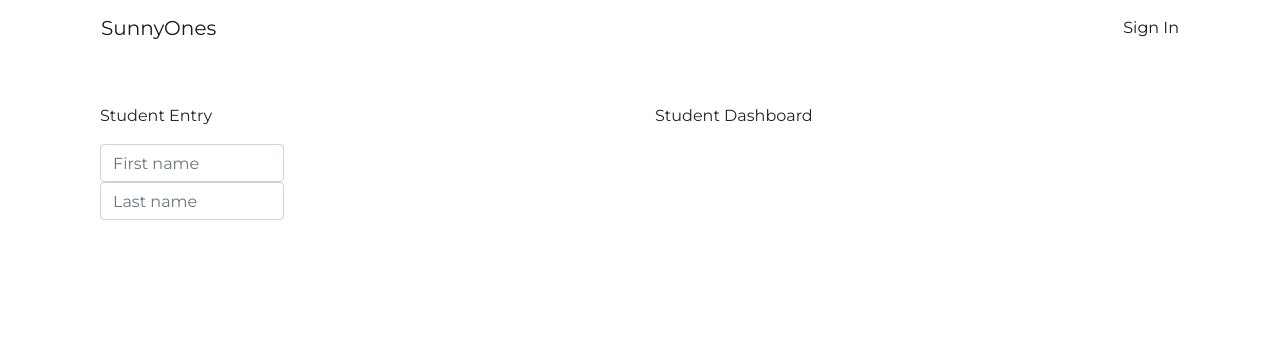
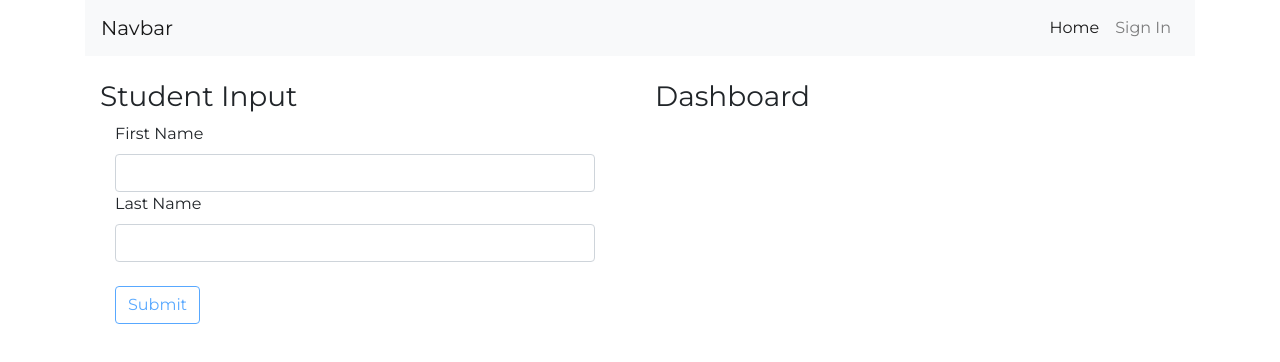
Before and after one commit to jasonjohn12/teachers-communication-log, a React (Create React App) app: page / in a window 1280 px wide. Shown: the top 362 px of the page. Built offline with nearby package versions, Linux system fonts and the light colour scheme.

Commit message:
changed to bootstrap and added state
changed to bootstrap and added state

```diff
--- a/package.json
+++ b/package.json
@@ -5,7 +5,6 @@
   "dependencies": {
     "bootstrap": "^4.4.1",
     "react": "^16.9.0",
-    "react-bootstrap": "^1.0.0-beta.16",
     "react-dom": "^16.9.0",
     "react-scripts": "3.1.1"
   },
@@ -29,5 +28,10 @@
       "last 1 firefox version",
       "last 1 safari version"
     ]
+  },
+  "devDependencies": {
+    "install": "^0.13.0",
+    "npm": "^6.13.4",
+    "uuid": "^3.3.3"
   }
 }
--- a/public/index.html
+++ b/public/index.html
@@ -28,6 +28,21 @@
       href="https://fonts.googleapis.com/css?family=Montserrat:400,700&display=swap"
       rel="stylesheet"
     />
+    <script
+      src="https://code.jquery.com/jquery-3.2.1.slim.min.js"
+      integrity="sha384-KJ3o2DKtIkvYIK3UENzmM7KCkRr/rE9/Qpg6aAZGJwFDMVNA/GpGFF93hXpG5KkN"
+      crossorigin="anonymous"
+    ></script>
+    <script
+      src="https://cdnjs.cloudflare.com/ajax/libs/popper.js/1.12.9/umd/popper.min.js"
+      integrity="sha384-ApNbgh9B+Y1QKtv3Rn7W3mgPxhU9K/ScQsAP7hUibX39j7fakFPskvXusvfa0b4Q"
+      crossorigin="anonymous"
+    ></script>
+    <script
+      src="https://maxcdn.bootstrapcdn.com/bootstrap/4.0.0/js/bootstrap.min.js"
+      integrity="sha384-JZR6Spejh4U02d8jOt6vLEHfe/JQGiRRSQQxSfFWpi1MquVdAyjUar5+76PVCmYl"
+      crossorigin="anonymous"
+    ></script>
     <link
       rel="stylesheet"
       href="https://maxcdn.bootstrapcdn.com/bootstrap/4.3.1/css/bootstrap.min.css"
--- a/src/App.js
+++ b/src/App.js
@@ -1,22 +1,32 @@
-import React from "react";
-import Navigation from "./components/Layout/Navbar";
-import Dashboard from "./components/Dashboard/Dashboard";
-import { Container, Col, Row } from "react-bootstrap";
+import React, { useState } from "react";
+import Navbar from "./components/Layout/Navbar";
+import StudentInput from "./components/StudentInput";
+import StudentDashboard from "./components/StudentsDashboard";
+import uuid from "uuid/v4";
+function App() {
+  const [studentsData, setStudentsData] = useState([]);
 
-function App() {
+  const addStudent = (firstName, lastName, createdDate, notes) => {
+    console.log("Adding Student...", firstName, lastName, notes);
+    setStudentsData([
+      ...studentsData,
+      { id: uuid(), firstName, lastName, createdDate, notes }
+    ]);
+  };
   return (
-    <Container>
-      <Row>
-        <Col>
-          <Navigation />
-        </Col>
-      </Row>
-      <Row>
-        <Col>
-          <Dashboard />
-        </Col>
-      </Row>
-    </Container>
+    <div className="container">
+      <div className="row">
+        <Navbar />
+        <div className="col-sm">
+          <br />
+          <StudentInput addStudent={addStudent} />
+        </div>
+        <div className="col-sm">
+          <br />
+          <StudentDashboard students={studentsData} />
+        </div>
+      </div>
+    </div>
   );
 }
 
--- a/src/components/Dashboard/Dashboard.js
+++ /dev/null
@@ -1,23 +0,0 @@
-import React from "react";
-import StudentInput from "./Students/StudentInput";
-import StudentDashboard from "./Students/StudentsDashboard";
-import { Container, Row, Col } from "react-bootstrap";
-
-const Dashboard = () => {
-  return (
-    <Container>
-      <br />
-      <br />
-      <Row>
-        <Col>
-          <StudentInput />
-        </Col>
-        <Col>
-          <StudentDashboard />
-        </Col>
-      </Row>
-    </Container>
-  );
-};
-
-export default Dashboard;
--- a/src/components/Dashboard/Students/StudentInput.js
+++ /dev/null
@@ -1,19 +0,0 @@
-import React from "react";
-import { Form, Col } from "react-bootstrap";
-const StudentInput = () => {
-  return (
-    <React.Fragment>
-      <p>Student Entry</p>
-      <Form>
-        <Form.Row>
-          <Col>
-            <Form.Control placeholder="First name" style={{ width: "35%" }} />
-            <Form.Control placeholder="Last name" style={{ width: "35%" }} />
-          </Col>
-        </Form.Row>
-      </Form>
-    </React.Fragment>
-  );
-};
-
-export default StudentInput;
--- a/src/components/Dashboard/Students/StudentsDashboard.js
+++ /dev/null
@@ -1,10 +0,0 @@
-import React from "react";
-
-const StudentDashboard = () => {
-  return (
-    <React.Fragment>
-      <p>Student Dashboard</p>
-    </React.Fragment>
-  );
-};
-export default StudentDashboard;
--- /dev/null
+++ b/src/components/Layout/Navbar.css
@@ -0,0 +1,25 @@
+/* nav {
+  width: 100%;
+  background-color: #fff;
+  padding-left: 30px;
+  padding-right: 10px;
+  display: flex;
+  justify-content: space-between;
+  align-items: center;
+}
+
+.nav-links {
+  list-style: none;
+  display: flex;
+}
+
+.nav-item a {
+  display: inline-block;
+  padding: 10px 15px;
+  text-decoration: none;
+  color: black;
+}
+
+.nav-item:hover {
+  background-color: grey;
+} */
--- a/src/components/Layout/Navbar.js
+++ b/src/components/Layout/Navbar.js
@@ -1,23 +1,60 @@
 import React, { useState } from "react";
-import { Navbar } from "react-bootstrap";
 
-const Navigation = () => {
+const Navbar = () => {
   const [isAuthenticated, setAuthentication] = useState(false);
   return (
-    <Navbar>
-      <Navbar.Brand href="#home">SunnyOnes</Navbar.Brand>
-      <Navbar.Toggle />
-      <Navbar.Collapse className="justify-content-end">
-        <Navbar.Text>
-          {isAuthenticated ? (
-            <a href="#login">Sign Out </a>
-          ) : (
-            <a href="#login">Sign In </a>
-          )}
-        </Navbar.Text>
-      </Navbar.Collapse>
-    </Navbar>
+    <div className="container">
+      <nav className="navbar navbar-expand-lg navbar-light bg-light">
+        <a className="navbar-brand" href="#">
+          Navbar
+        </a>
+        <div className="collapse navbar-collapse" id="navbarNav">
+          <ul className="navbar-nav ml-auto">
+            <li className="nav-item active">
+              <a className="nav-link" href="#">
+                Home <span className="sr-only">(current)</span>
+              </a>
+            </li>
+            <li className="nav-item">
+              {isAuthenticated ? (
+                <a className="nav-link" href="#">
+                  Sign Out
+                </a>
+              ) : (
+                <a className="nav-link" href="#">
+                  Sign In
+                </a>
+              )}
+            </li>
+          </ul>
+        </div>
+      </nav>
+    </div>
+    // <nav class="navbar">
+    //   <h3>SunnyOnes</h3>
+    //   <ul class="nav-links">
+    //     <li class="nav-item">
+    //       <a href="#">Sign In</a>
+    //     </li>
+    //     <li class="nav-item">
+    //       <a href="#">Forum</a>
+    //     </li>
+    //     <li class="nav-item">
+    //       <a href="#">News</a>
+    //     </li>
+    //     <li class="nav-item">
+    //       <a href="#">Sign in</a>
+    //     </li>
+    //   </ul>
+    // </nav>
   );
 };
 
-export default Navigation;
+export default Navbar;
+
+// // <nav className="Navbar ">
+// //   <h3>SunnyOnes</h3>
+// //   <ul className="">
+// //     <li>Sign In</li>
+// //   </ul>
+// // </nav>
--- /dev/null
+++ b/src/components/StudentInput.js
@@ -0,0 +1,58 @@
+import React, { useState, useEffect } from "react";
+
+const StudentInput = props => {
+  const [firstName, setFirstName] = useState("");
+  const [lastName, setLastName] = useState("");
+  const [createdDate, setCreatedDate] = useState(Date(Date.now()));
+  const [submit, setSubmit] = useState(true);
+  const [notes, setNotes] = useState([""]);
+
+  const handleForm = e => {
+    e.preventDefault();
+    setFirstName("");
+    setLastName("");
+    setNotes([""]);
+    setCreatedDate(Date(Date.now()));
+    props.addStudent(firstName, lastName, createdDate, notes);
+  };
+  useEffect(() => {
+    if (firstName !== "" && lastName !== "") {
+      setSubmit(false);
+    } else {
+      setSubmit(true);
+    }
+  }, [firstName, lastName]);
+  return (
+    <div className="container">
+      <h3>Student Input</h3>
+      <form onSubmit={handleForm}>
+        <div className="form-group col">
+          <label htmlFor="firstName">First Name</label>
+          <input
+            className="form-control"
+            id="ex1"
+            type="text"
+            value={firstName}
+            onChange={e => setFirstName(e.target.value)}
+          />
+          <label htmlFor="lastName">Last Name</label>
+          <input
+            className="form-control"
+            id="ex2"
+            type="text"
+            value={lastName}
+            onChange={e => setLastName(e.target.value)}
+          />
+          <br />
+          <input
+            type="submit"
+            className="btn btn-outline-primary"
+            disabled={submit}
+          />
+        </div>
+      </form>
+    </div>
+  );
+};
+
+export default StudentInput;
--- /dev/null
+++ b/src/components/StudentsDashboard.js
@@ -0,0 +1,43 @@
+import React from "react";
+
+const StudentDashboard = ({ students }) => {
+  console.log(students);
+
+  const studentData = students.map(std => (
+    <div className="card" key={std.id}>
+      <div className="card-header" id={`heading${std.id}`}>
+        <h5 className="mb-0">
+          <button
+            className="btn btn-link"
+            data-toggle="collapse"
+            data-target="#collapseOne"
+            aria-expanded="true"
+            aria-controls="collapseOne"
+          >
+            {std.firstName} {std.lastName}
+          </button>
+        </h5>
+      </div>
+
+      <div
+        id={`heading${std.id}`}
+        className="collapse show"
+        aria-labelledby={`heading${std.id}`}
+        data-parent="#accordion"
+      >
+        <div className="card-body">
+          <div>Contacted: {std.isContacted ? "True" : "False"}</div>
+          <div>Notes: {std.notes}</div>
+          <div>Created At: {std.createdDate.toString()}</div>
+        </div>
+      </div>
+    </div>
+  ));
+  return (
+    <React.Fragment>
+      <h3>Dashboard</h3>
+      <div id="accordion">{studentData}</div>
+    </React.Fragment>
+  );
+};
+export default StudentDashboard;
```
Also changed, not shown: src/components/Dashboard/Dashboard.module.css (deleted, +0 -10 lines), src/components/Layout/Navbar.module.css (deleted, +0 -21 lines), 1 other file (tests, documents, lock files or other folders).
